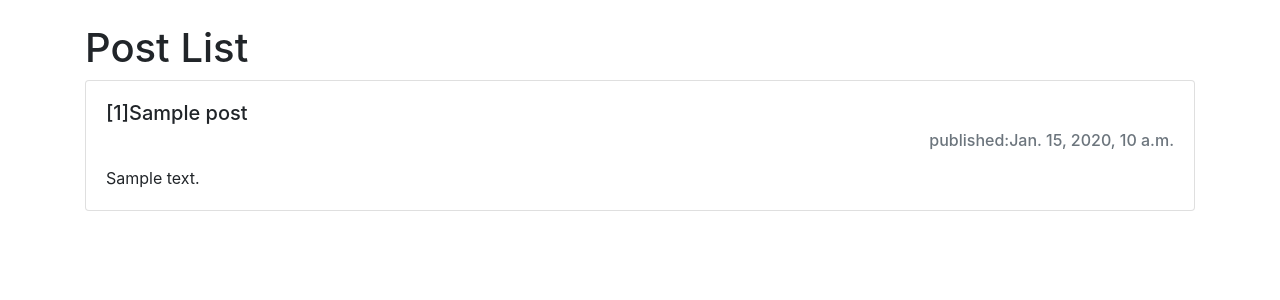
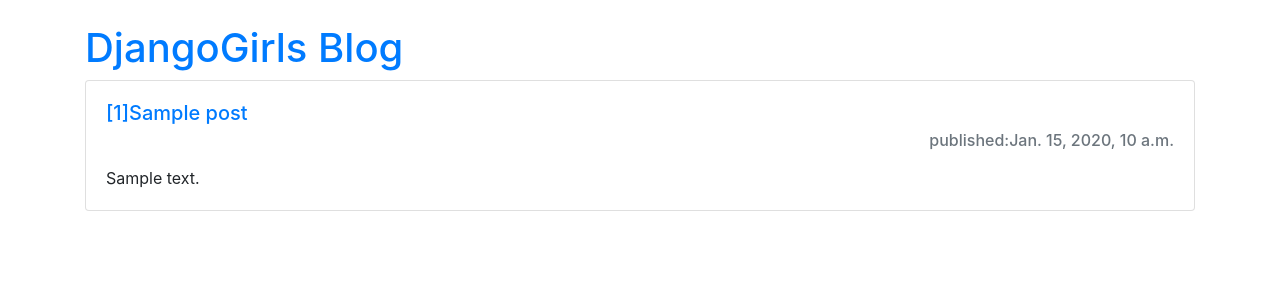
Before and after one commit to orca9s/Djangogirls-tutorial, a Django app: page / in a window 1280 px wide. Shown: the top 300 px of the page. Run offline with Django 3.2, Linux system fonts and the light colour scheme; tables that the repository leaves empty hold one stand-in row (values such as "Sample post"); some libraries are stand-ins or nearby versions.

Commit message:
post_list에서 post_detail로 가는 링크 생성

```diff
--- a/app/blog/urls.py
+++ b/app/blog/urls.py
@@ -11,6 +11,6 @@
     # blog.views에 있는 post_list함수를
     # 아래 url함수의 두 번째 인자로 전달
     #   (함수호출 아님)
-    url(r'^$', post_list),
-    url(r'^(\d+)/', post_detail),
+    url(r'^$', post_list, name='post-list'),
+    url(r'^post(\d+)/', post_detail, name='post-detail'),
 ]
--- a/app/templates/blog/base.html
+++ b/app/templates/blog/base.html
@@ -16,7 +16,7 @@
 </head>
 <body>
     <div class="container">
-        <h1 class="mt-4">Post List</h1>
+        <a href="{% url 'post-list' %}"><h1 class="mt-4">DjangoGirls Blog</h1></a>
         {% block content %}
         {% endblock %}
 
--- a/app/templates/blog/post_detail.html
+++ b/app/templates/blog/post_detail.html
@@ -1,6 +1,6 @@
 {% extends 'blog/base.html' %}
+
 {% block content %}
-    {% for post in posts %}
     <div class="card mb-4">
         <div class="card-body">
             <h5 class="card-title">[{{ post.id }}]{{ post.title }}</h5>
@@ -8,5 +8,4 @@
             <p class="card-text">{{ post.text|linebreaksbr}}</p>
         </div>
     </div>
-{% endfor %}
 {% endblock %}
--- a/app/templates/blog/post_list.html
+++ b/app/templates/blog/post_list.html
@@ -4,7 +4,7 @@
     {% for post in posts %}
     <div class="card mb-4">
         <div class="card-body">
-             <h5 class="card-title">[{{ post.id }}]{{ post.title }}</h5>
+            <h5 class="card-title"><a href="{% url 'post-detail' post.id %}">[{{ post.id }}]{{ post.title }}</a></h5>
             <h6 class="card-subtitle text-muted mb-3 text-right">published:{{post.published_date}}</h6>
             <p class="card-text">{{ post.text|linebreaksbr }}</p>
         </div>
```
Lines whose indentation alone changed are shown as unchanged.
